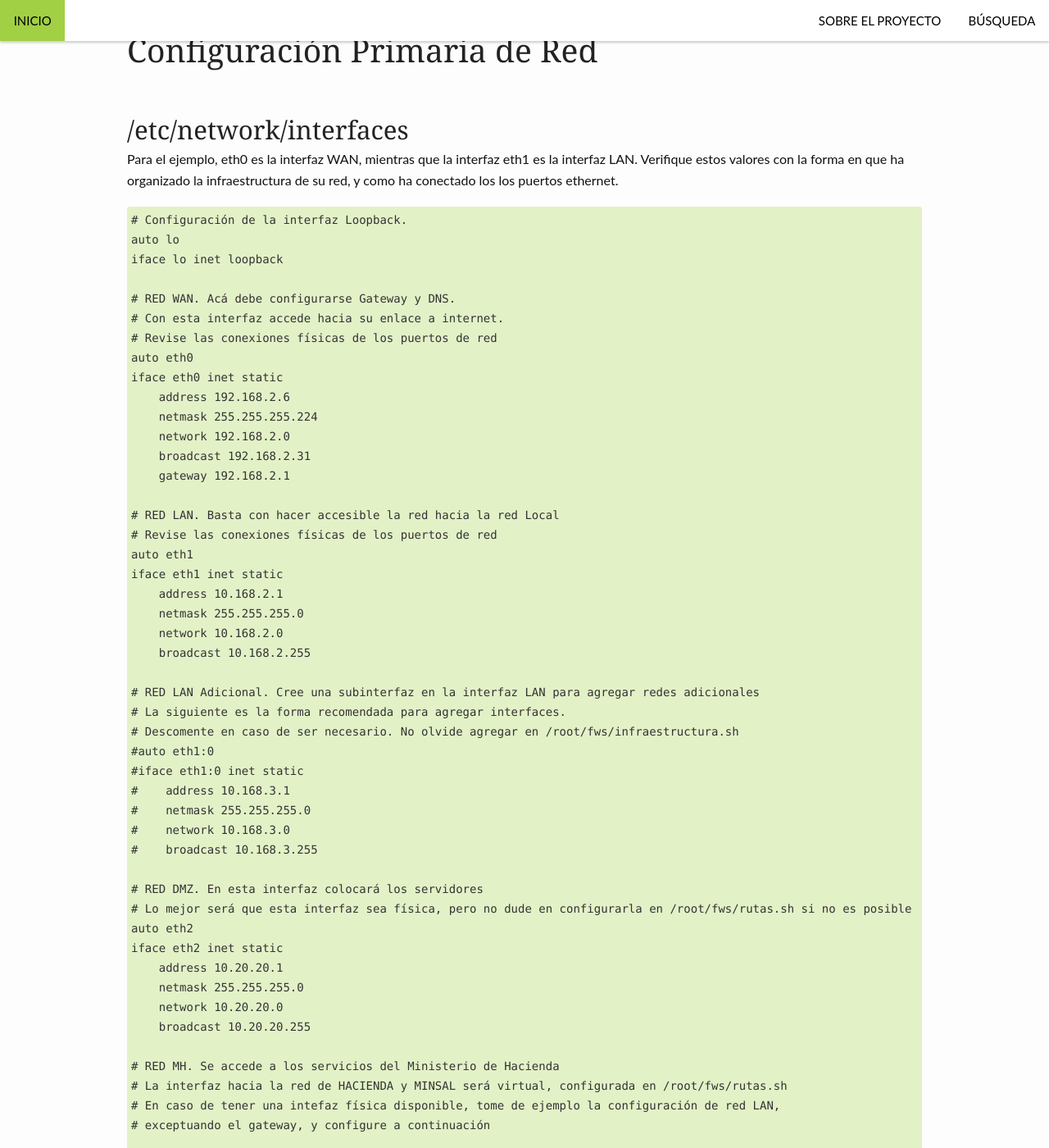
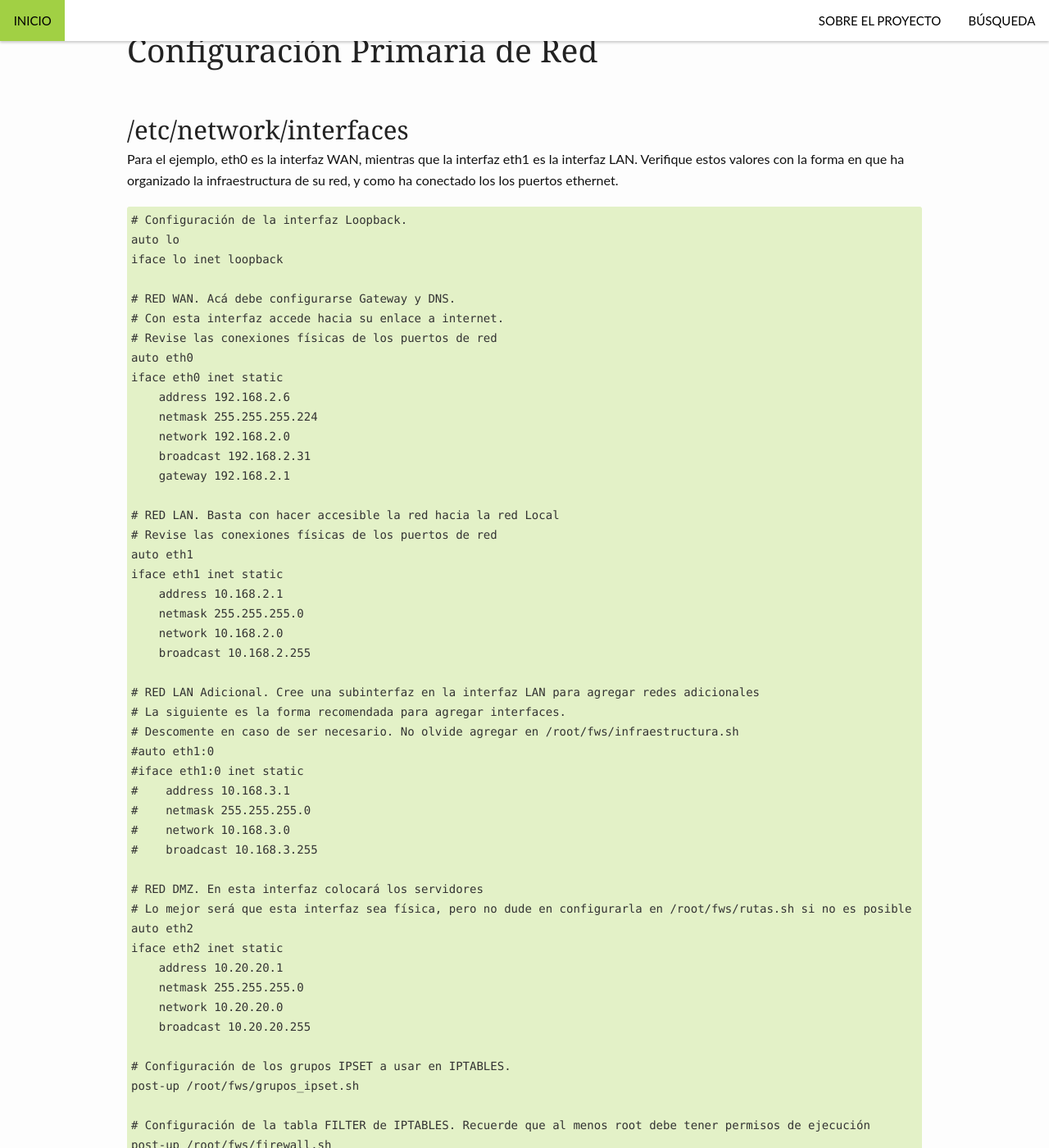
Before and after one commit to VTacius/firewall, a Jekyll site: the page built from _instalacion/configuracion/index.md, in a window 1280 px wide and 1400 px high, scrolled down 398 px. Shown: the whole window at 82% size. Built offline with Jekyll 4.4.1, drawn with Linux system fonts in a browser that asks for light colours; some of the changed text lies outside the part shown.

Commit message:
Agrego la configuración de /root/fws/grupos_ipset.sh

```diff
--- a/_instalacion/configuracion/interfaces.md
+++ b/_instalacion/configuracion/interfaces.md
@@ -41,10 +41,8 @@ iface eth2 inet static
     network 10.20.20.0
     broadcast 10.20.20.255
 
-# RED MH. Se accede a los servicios del Ministerio de Hacienda
-# La interfaz hacia la red de HACIENDA y MINSAL será virtual, configurada en /root/fws/rutas.sh
-# En caso de tener una intefaz física disponible, tome de ejemplo la configuración de red LAN,
-# exceptuando el gateway, y configure a continuación
+# Configuración de los grupos IPSET a usar en IPTABLES.
+post-up /root/fws/grupos_ipset.sh
 
 # Configuración de la tabla FILTER de IPTABLES. Recuerde que al menos root debe tener permisos de ejecución
 post-up /root/fws/firewall.sh
```
Also changed, not shown: _instalacion/iptables/index.md (+12 -4 lines), _instalacion/reportes/index.md (+3 -0 lines).
